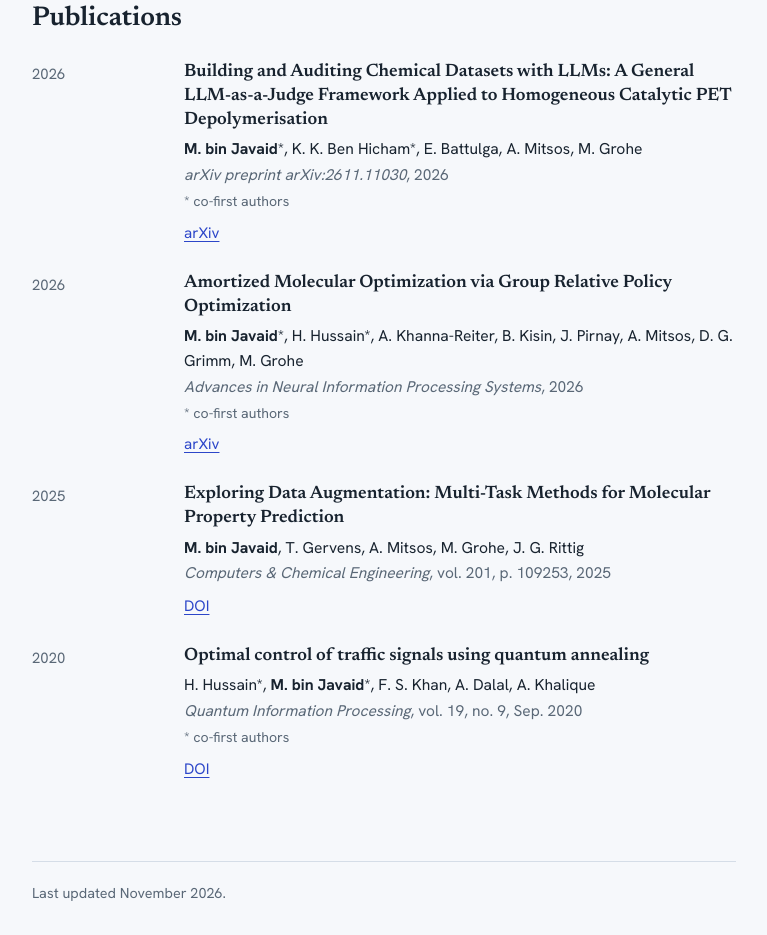
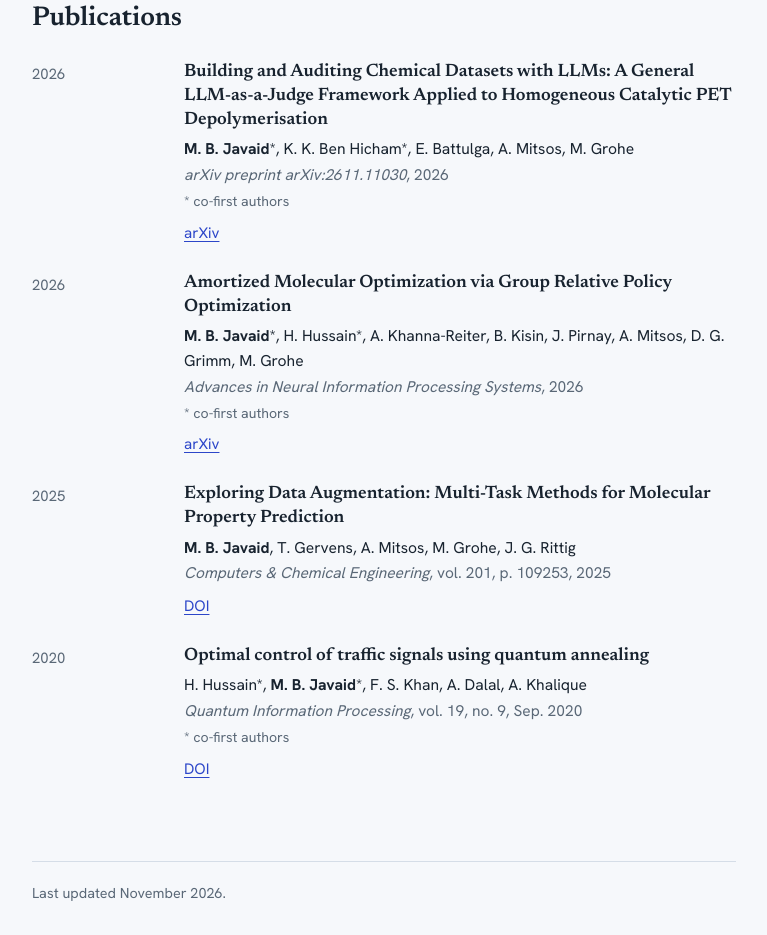
Before and after one commit to mbinjavaid/mbinjavaid.github.io, a plain HTML site: page index.html in a window 1280 px wide. Shown: the part 840-1775 px from the top of the page, without its empty margins (432-1199 px from the left). Drawn offline with Linux system fonts and the light colour scheme.

Commit message:
Add files via upload

```diff
--- a/index.html
+++ b/index.html
@@ -5,7 +5,7 @@
   <meta name="viewport" content="width=device-width, initial-scale=1">
 
   <title>Muhammad bin Javaid, PhD candidate in Computer Science at RWTH Aachen</title>
-  <meta name="description" content="Muhammad bin Javaid is a PhD candidate in Computer Science at RWTH Aachen University working on machine learning and reinforcement learning for molecular discovery, process design, and LLM-based extraction of scientific data.">
+  <meta name="description" content="Muhammad bin Javaid is a PhD candidate at RWTH Aachen working on machine learning for molecular discovery and materials design.">
   <meta name="google-site-verification" content="DtUuVC78licMwNFEiwu91E3NcU1oBPz3WnOXDEO7di0" />
   <link rel="canonical" href="https://mbinjavaid.github.io/">
 
@@ -260,7 +260,7 @@
           <div class="body">
             <h3>Building and Auditing Chemical Datasets with LLMs: A General LLM-as-a-Judge Framework Applied to Homogeneous Catalytic PET Depolymerisation</h3>
             <p class="authors">
-              <strong>M. bin Javaid</strong>*, K. K. Ben Hicham*, E. Battulga, A. Mitsos, M. Grohe
+              <strong>M. B. Javaid</strong>*, K. K. Ben Hicham*, E. Battulga, A. Mitsos, M. Grohe
             </p>
             <p class="venue"><em>arXiv preprint arXiv:2611.11030</em>, 2026</p>
             <p class="note">* co-first authors</p>
@@ -276,7 +276,7 @@
             <h3>Amortized Molecular Optimization via Group Relative Policy Optimization</h3>
             <!-- Add a one-sentence TL;DR here, e.g. <p class="note">...</p> -->
             <p class="authors">
-              <strong>M. bin Javaid</strong>*, H. Hussain*, A. Khanna-Reiter, B. Kisin, J. Pirnay,
+              <strong>M. B. Javaid</strong>*, H. Hussain*, A. Khanna-Reiter, B. Kisin, J. Pirnay,
               A. Mitsos, D. G. Grimm, M. Grohe
             </p>
             <p class="venue"><em>Advances in Neural Information Processing Systems</em>, 2026</p>
@@ -294,7 +294,7 @@
           <div class="body">
             <h3>Exploring Data Augmentation: Multi-Task Methods for Molecular Property Prediction</h3>
             <p class="authors">
-              <strong>M. bin Javaid</strong>, T. Gervens, A. Mitsos, M. Grohe, J. G. Rittig
+              <strong>M. B. Javaid</strong>, T. Gervens, A. Mitsos, M. Grohe, J. G. Rittig
             </p>
             <p class="venue"><em>Computers &amp; Chemical Engineering</em>, vol. 201, p. 109253, 2025</p>
             <p class="links">
@@ -308,7 +308,7 @@
           <div class="body">
             <h3>Optimal control of traffic signals using quantum annealing</h3>
             <p class="authors">
-              H. Hussain*, <strong>M. bin Javaid</strong>*, F. S. Khan, A. Dalal, A. Khalique
+              H. Hussain*, <strong>M. B. Javaid</strong>*, F. S. Khan, A. Dalal, A. Khalique
             </p>
             <p class="venue"><em>Quantum Information Processing</em>, vol. 19, no. 9, Sep. 2020</p>
             <p class="note">* co-first authors</p>
```
